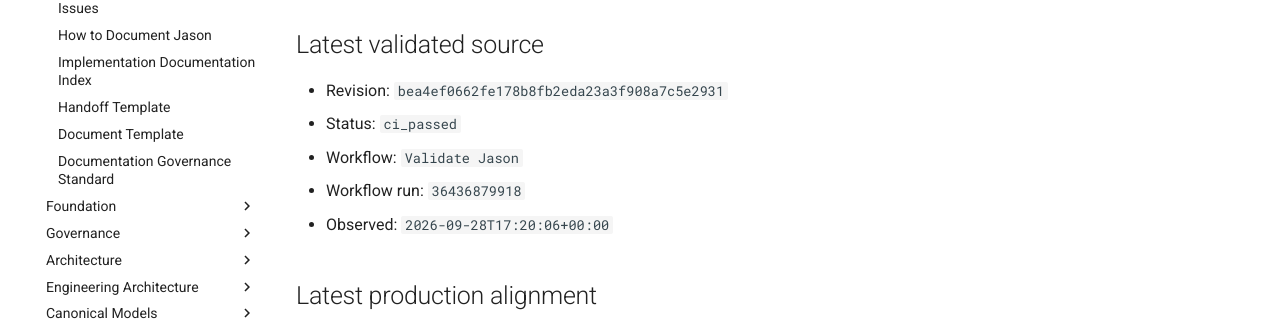
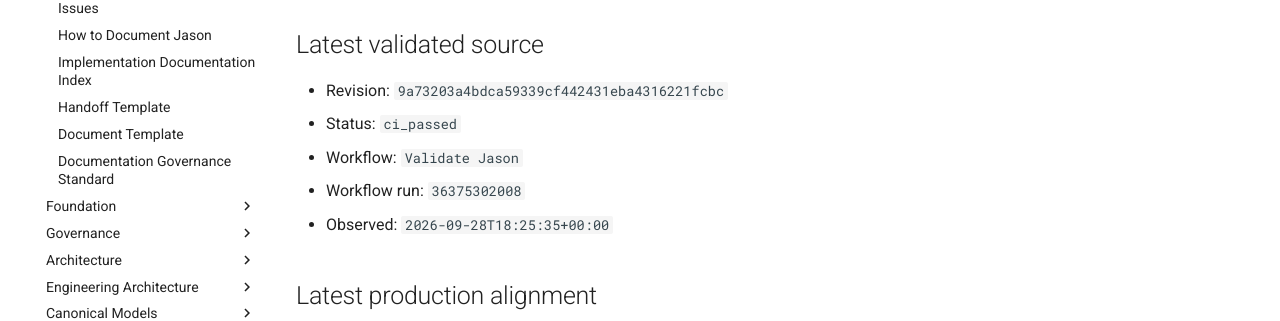
Before and after one commit to al-teamaot-com/jason, an MkDocs documentation site: the page built from docs/control/AUTOMATED-CHANGE-STATE.md, in a window 1280 px wide and 1163 px high. Shown: the part 337-658 px from the top of the window. Built offline with MkDocs 1.6.1 and Material for MkDocs 9.7.7, drawn with Linux system fonts in a browser that asks for light colours; comment, search, counter and statistics services are not loaded.

Commit message:
Reconcile automated documentation state for 9a73203a4bdc

```diff
--- a/docs/control/AUTOMATED-CHANGE-STATE.md
+++ b/docs/control/AUTOMATED-CHANGE-STATE.md
@@ -8,11 +8,11 @@
 
 ## Latest validated source
 
-- Revision: `bea4ef0662fe178b8fb2eda23a3f908a7c5e2931`
+- Revision: `9a73203a4bdca59339cf442431eba4316221fcbc`
 - Status: `ci_passed`
 - Workflow: `Validate Jason`
-- Workflow run: `36436879918`
-- Observed: `2026-09-28T17:20:06+00:00`
+- Workflow run: `36375302008`
+- Observed: `2026-09-28T18:25:35+00:00`
 
 ## Latest production alignment
 
```
Also changed, not shown: docs/control/AUTOMATED-CHANGE-STATE.json (+4 -4 lines).
